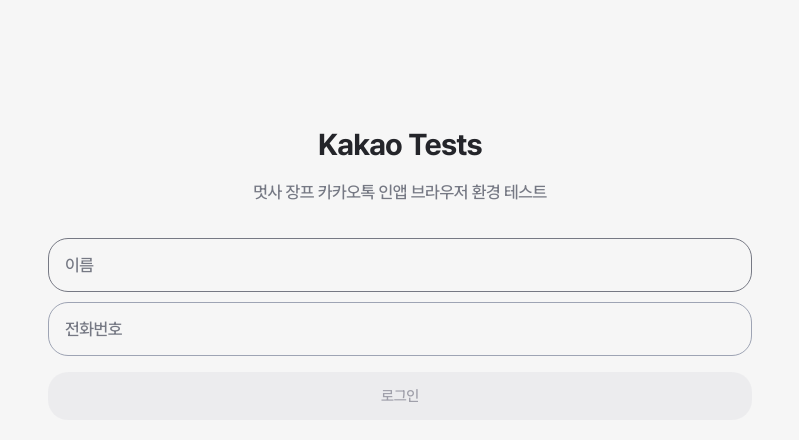
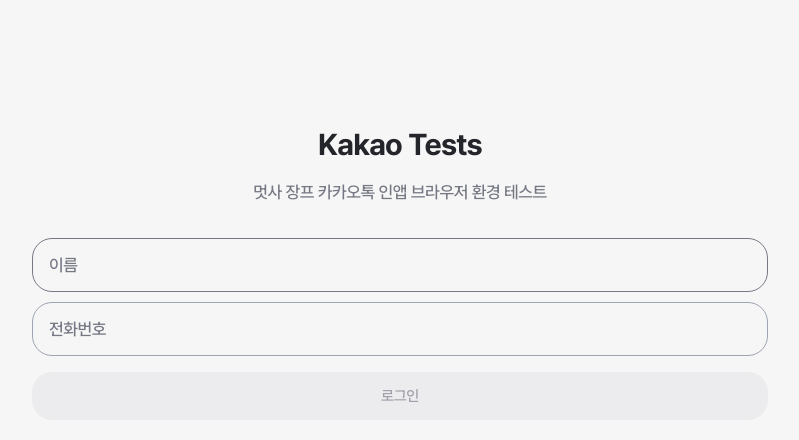
Before and after one commit to dohyeoplim/kakao-persistent-storage, a Next.js app: page / in a window 1280 px wide. Shown: the top 440 px of the page, without its empty margins (240-1039 px from the left). Built offline with nearby package versions, Linux system fonts and the light colour scheme; no server answers.

Commit message:
style: adjust padding

```diff
--- a/app/(home)/page.tsx
+++ b/app/(home)/page.tsx
@@ -9,7 +9,7 @@
 
     return (
         <div className="flex min-h-screen items-center justify-center bg-background">
-            <main className="flex min-h-screen w-full max-w-3xl flex-col items-center justify-start gap-6 py-32 px-8">
+            <main className="flex min-h-screen w-full max-w-3xl flex-col items-center justify-start gap-6 py-32 px-4">
                 <div className="w-full flex flex-col items-center gap-5 text-center">
                     <h1 className="font-title01 text-grey-900">Kakao Tests</h1>
                     <p className="font-body04 text-grey-700">
```
